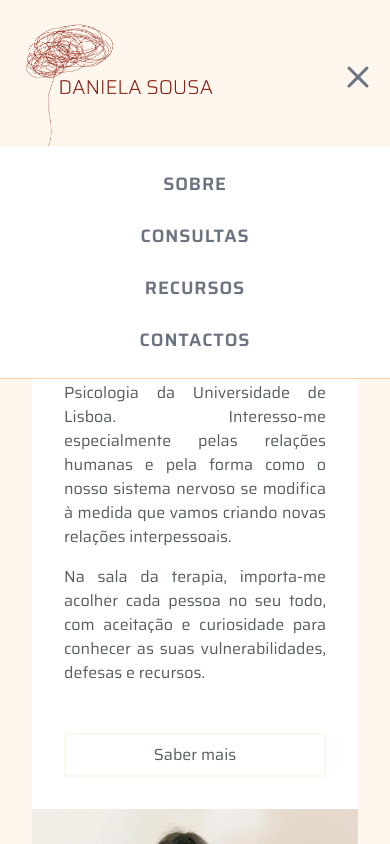
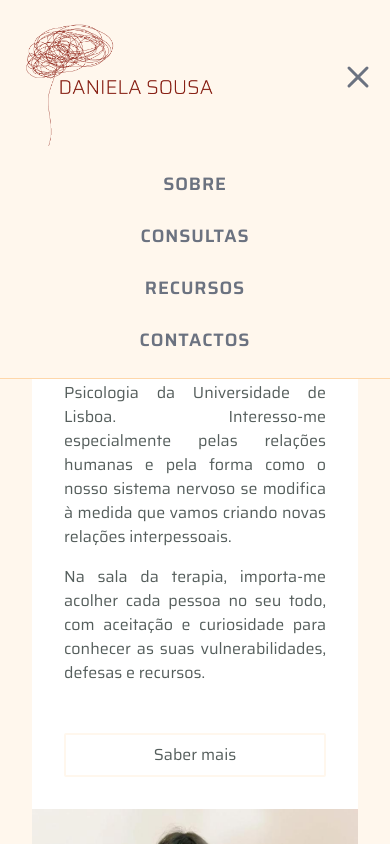
Before and after one commit to DeleteMind/site_psicologa, a Next.js app in the folder daniela-app/: page / in a window 390 px wide. Both pictures are taken after a click on the button 358 px from the left and 76 px from the top of the page. Shown: the top 844 px of the page. Built offline with nearby package versions, Linux system fonts and the light colour scheme.

Commit message:
change_bg_from_mobileHeader

```diff
--- a/daniela-app/components/Header.tsx
+++ b/daniela-app/components/Header.tsx
@@ -43,7 +43,7 @@ export default function Header() {
 
       {/* Nav Links - Mobile */}
       {isMenuOpen && (
-        <nav className="md:hidden absolute top-full left-0 right-0 flex flex-col items-center gap-2 py-4 bg-white text-lg border-b border-orange-200">
+        <nav className="md:hidden absolute top-full left-0 right-0 flex flex-col items-center gap-2 py-4 bg-orange-50 text-lg border-b border-orange-200">
           <NavLink href="/sobre" onClick={handleLinkClick}>
             SOBRE
           </NavLink>
```
